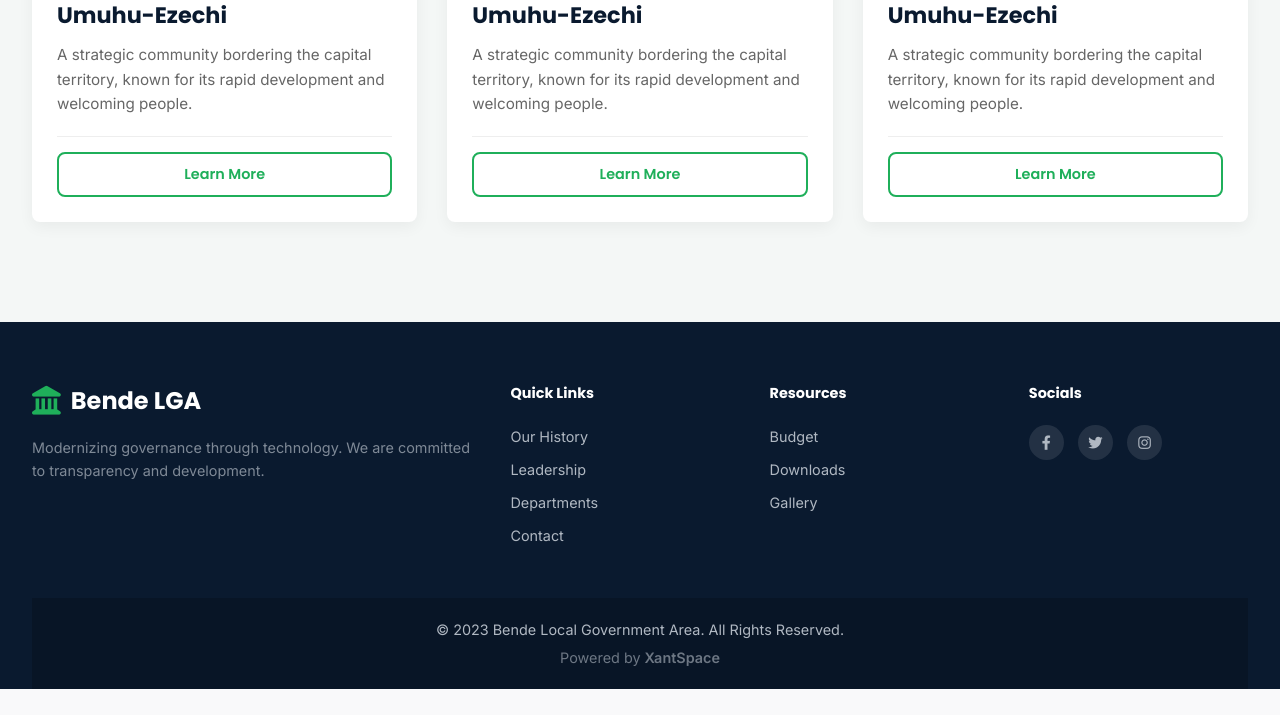
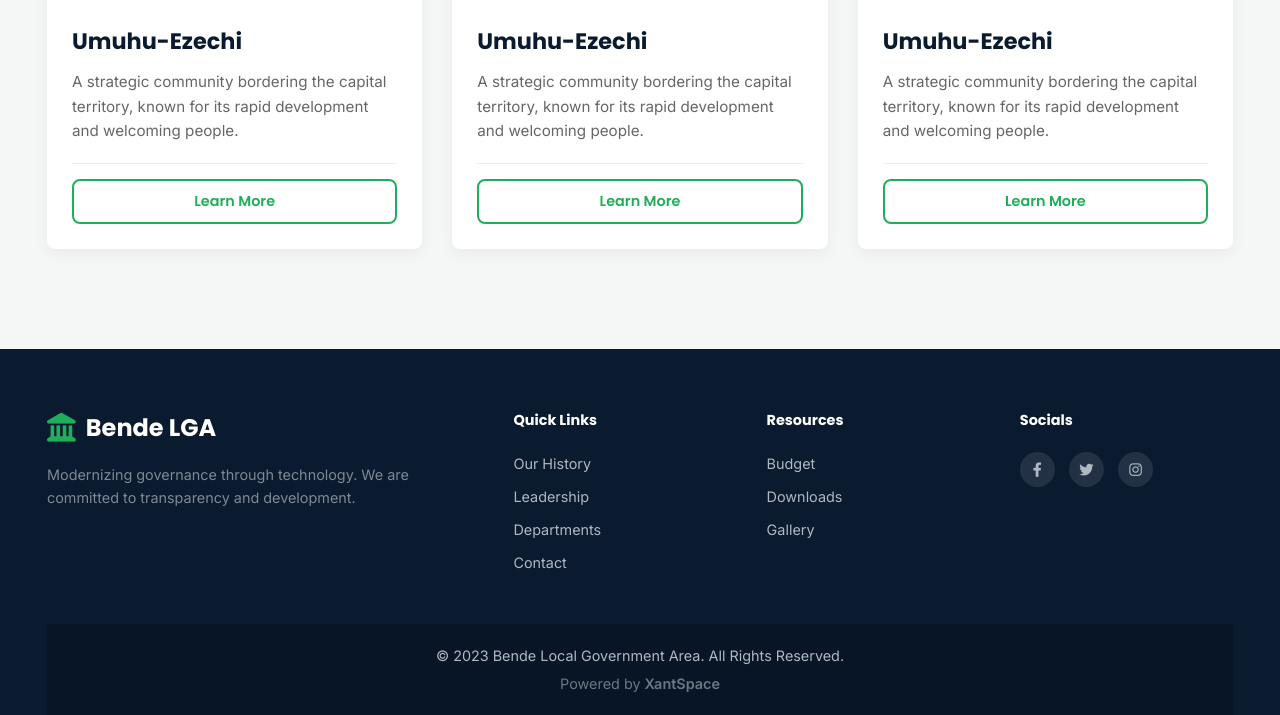
Before and after one commit to xantspace/Bende, a Django app: page /about/ in a window 1280 px wide. Shown: the part 3077-3792 px from the top of the page. Before the commit the page ends 3766 px from the top, so only its background shows below. Run offline with Django 5.2, Linux system fonts and the light colour scheme.

```diff
--- a/news/templates/news.html
+++ b/news/templates/news.html
@@ -71,7 +71,7 @@ header {
 .container {
   max-width: 95%;
   margin: 0 auto;
-  padding: 0;
+  padding: 0 15px;
 }
 nav {
   display: flex;
--- a/static/css/about.css
+++ b/static/css/about.css
@@ -43,7 +43,7 @@ img {
 .container {
   max-width: 95%;
   margin: 0 auto;
-  padding: 0;
+  padding: 0 15px;
 }
 
 .btn {
--- a/static/css/base.css
+++ b/static/css/base.css
@@ -41,7 +41,7 @@ ul {
 .container {
   max-width: 95%;
   margin: 0 auto;
-  padding: 0;
+  padding: 0 15px;
 }
 
 .btn {
--- a/static/css/birth_cert.css
+++ b/static/css/birth_cert.css
@@ -40,7 +40,7 @@ ul {
 .container {
   max-width: 95%;
   margin: 0 auto;
-  padding: 0;
+  padding: 0 15px;
 }
 
 .btn {
--- a/static/css/marriage_cert.css
+++ b/static/css/marriage_cert.css
@@ -40,7 +40,7 @@ ul {
 .container {
   max-width: 95%;
   margin: 0 auto;
-  padding: 0;
+  padding: 0 15px;
 }
 
 .btn {
--- a/static/css/news.css
+++ b/static/css/news.css
@@ -47,7 +47,7 @@ header {
 .container {
   max-width: 95%;
   margin: 0 auto;
-  padding: 0;
+  padding: 0 15px;
 }
 nav {
   display: flex;
--- a/static/css/waste.css
+++ b/static/css/waste.css
@@ -40,7 +40,7 @@ ul {
 .container {
   max-width: 95%;
   margin: 0 auto;
-  padding: 0;
+  padding: 0 15px;
 }
 
 .btn {
```
